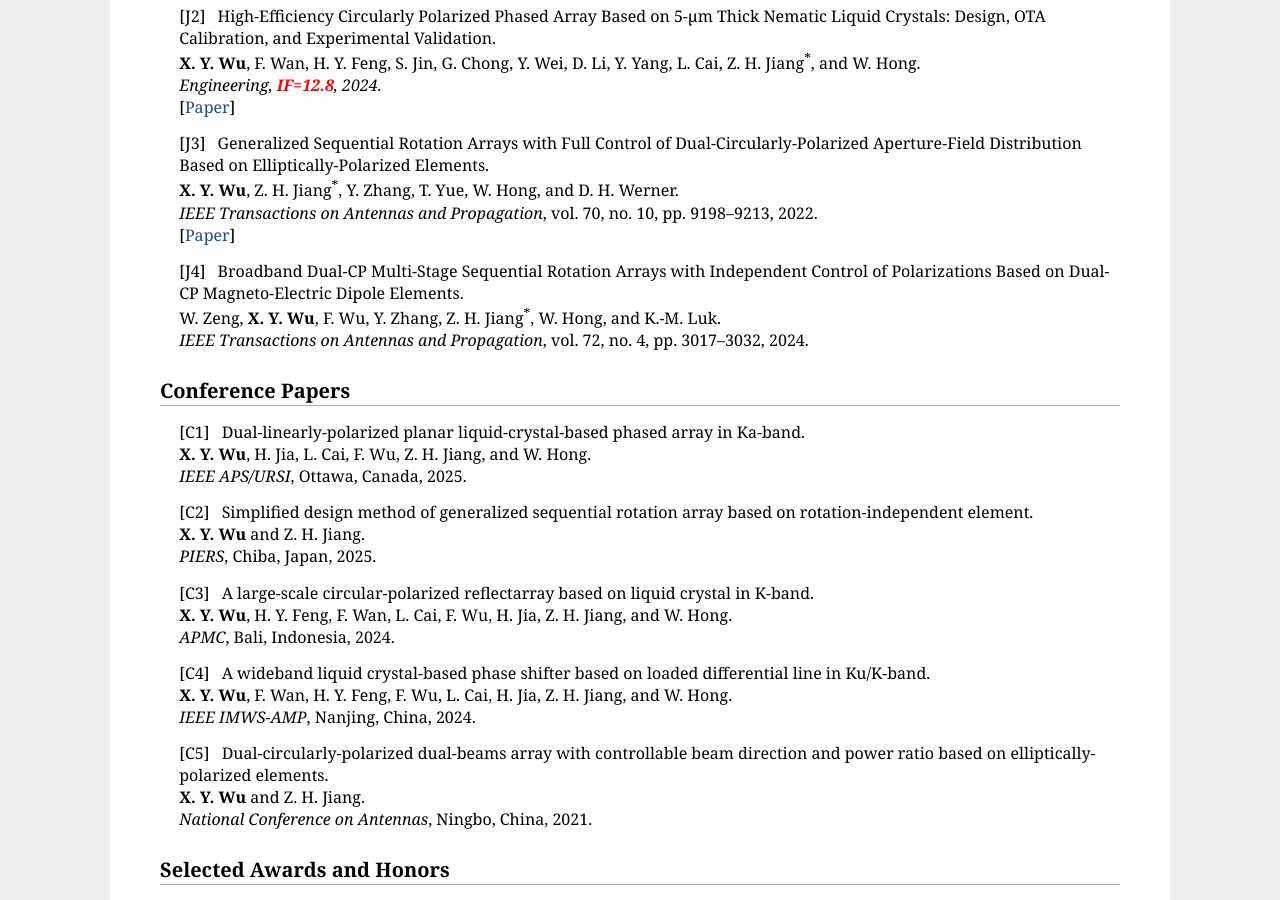
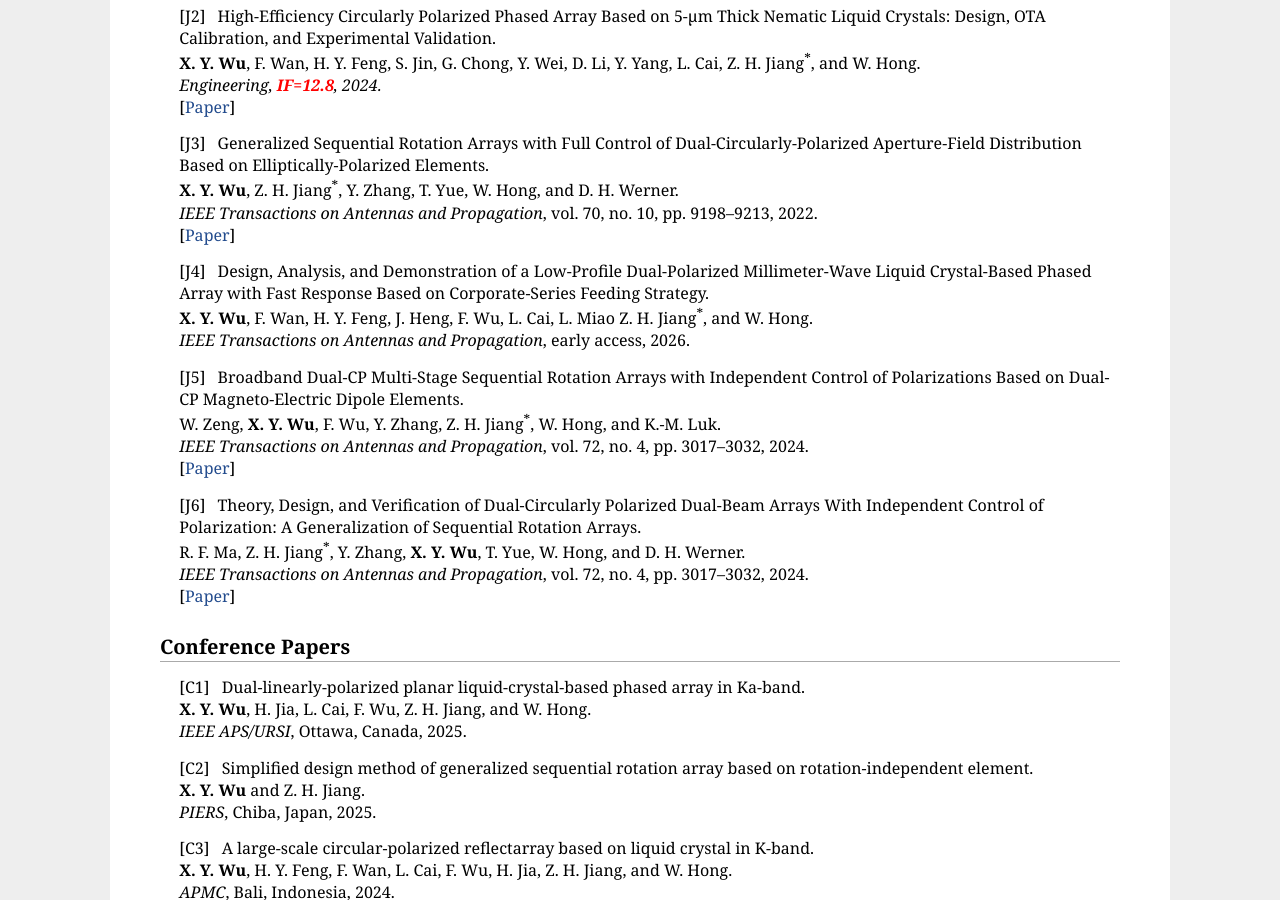
Before and after one commit to xinyuwu0415/xinyuwu0415.github.io, a Jekyll site: the page index.html, which Jekyll copies as it is, in a window 1280 px wide and 900 px high, scrolled down 1025 px. Built offline with Jekyll 4.4.1, drawn with Linux system fonts in a browser that asks for light colours.

Commit message:
Update index.html

```diff
--- a/index.html
+++ b/index.html
@@ -153,10 +153,26 @@
   </li>
 
   <li>
+    Design, Analysis, and Demonstration of a Low-Profile Dual-Polarized Millimeter-Wave Liquid Crystal-Based Phased Array with Fast Response Based on Corporate-Series Feeding Strategy.<br>
+    <b>X. Y. Wu</b>, F. Wan, H. Y. Feng, J. Heng, F. Wu, L. Cai, L. Miao Z. H. Jiang<sup>*</sup>, and W. Hong.<br>
+    <i>IEEE Transactions on Antennas and Propagation</i>, early access, 2026.<br>
+
+  </li>
+
+  <li>
     Broadband Dual-CP Multi-Stage Sequential Rotation Arrays with Independent Control of Polarizations Based on Dual-CP Magneto-Electric Dipole Elements.<br>
     W. Zeng, <b>X. Y. Wu</b>, F. Wu, Y. Zhang, Z. H. Jiang<sup>*</sup>, W. Hong, and K.-M. Luk.<br>
     <i>IEEE Transactions on Antennas and Propagation</i>, vol. 72, no. 4, pp. 3017–3032, 2024.<br>
+    [<a href="https://ieeexplore.ieee.org/document/10436567" target="_blank">Paper</a>]
   </li>
+
+  <li>
+    Theory, Design, and Verification of Dual-Circularly Polarized Dual-Beam Arrays With Independent Control of Polarization: A Generalization of Sequential Rotation Arrays.<br>
+    R. F. Ma, Z. H. Jiang<sup>*</sup>, Y. Zhang, <b>X. Y. Wu</b>, T. Yue, W. Hong, and D. H. Werner.<br>
+    <i>IEEE Transactions on Antennas and Propagation</i>, vol. 72, no. 4, pp. 3017–3032, 2024.<br>
+    [<a href="https://ieeexplore.ieee.org/document/9171558" target="_blank">Paper</a>]
+  </li>
+
 </ol>
 
 <h2>Conference Papers</h2>
```
